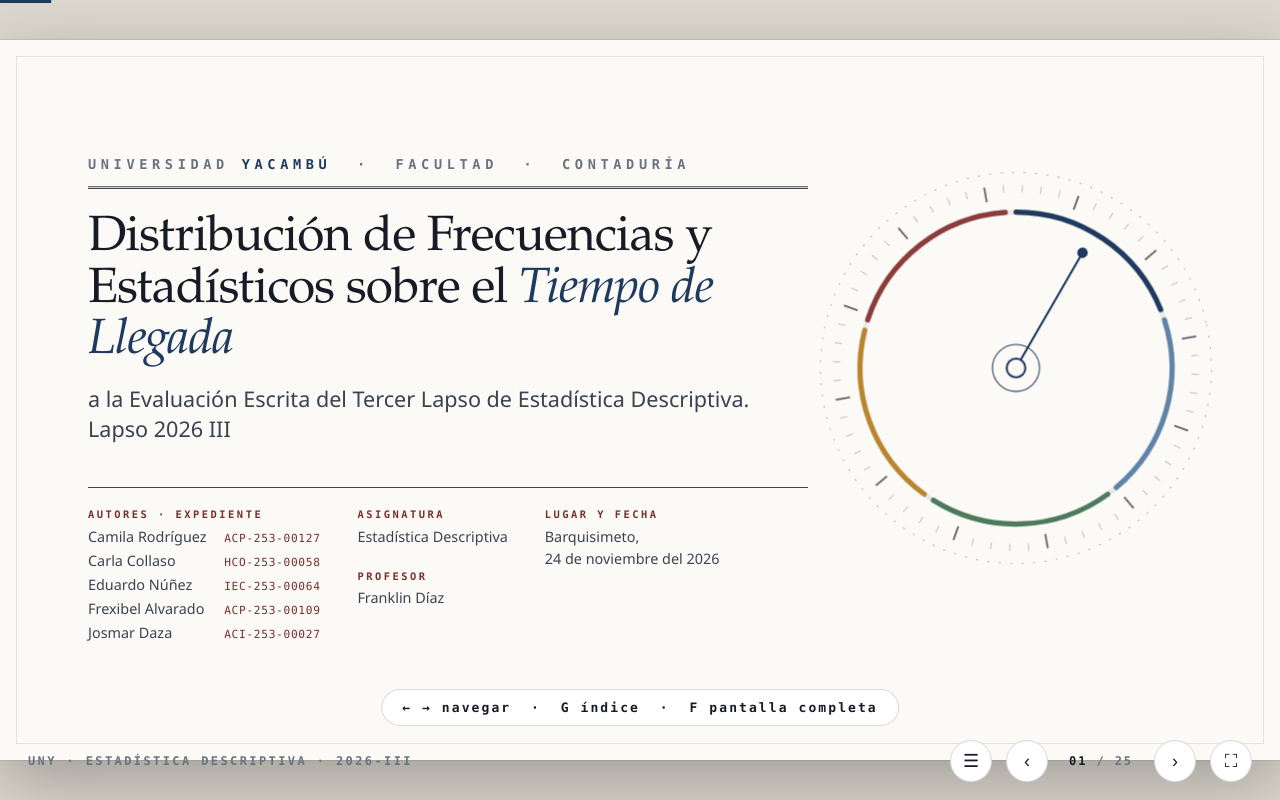
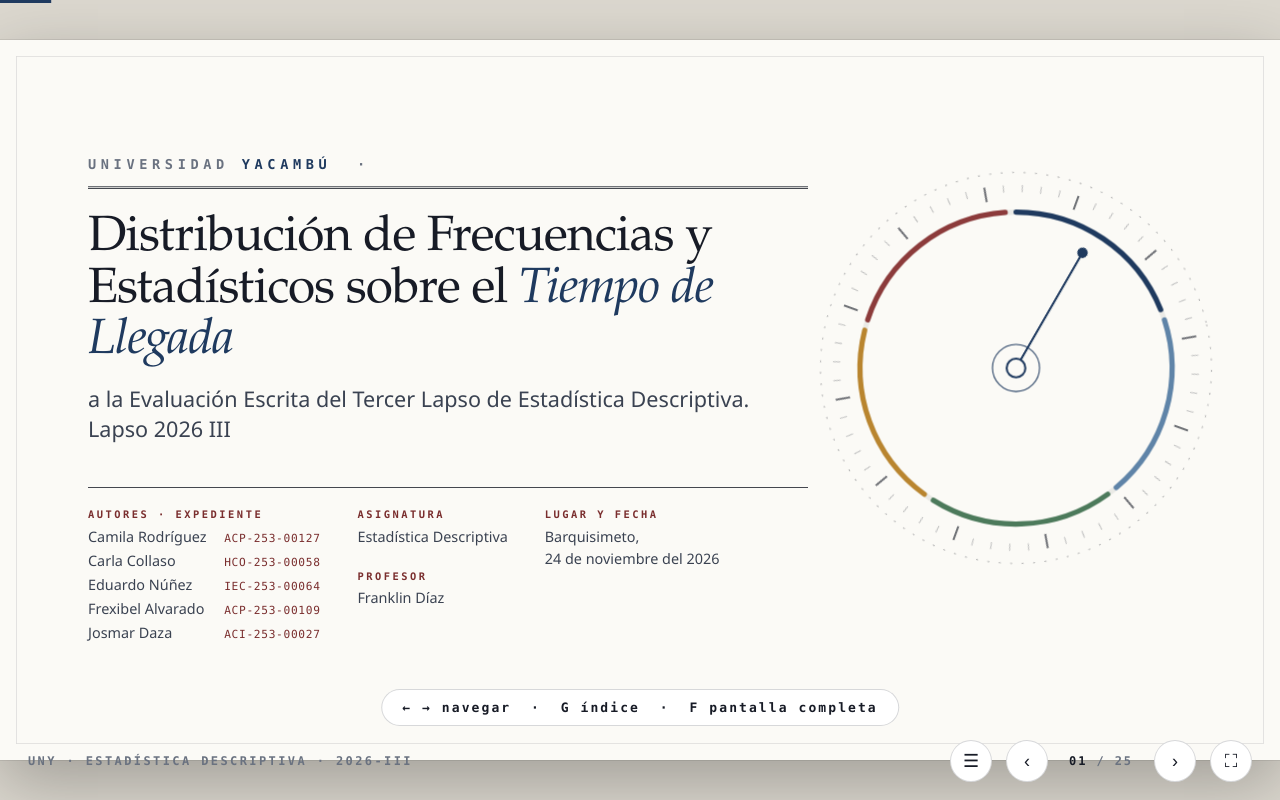
Before and after one commit to NunezEduardo/EstadisticaGR, a plain HTML site: page index.html in a window 1280 px wide. Drawn offline with Linux system fonts and the light colour scheme.

Commit message:
Update institution div in index.html
Removed the faculty information from the institution div.

```diff
--- a/index.html
+++ b/index.html
@@ -361,7 +361,7 @@ ul.dots li::before{border-radius:0;width:7px;height:7px;background:var(--a1);box
     <circle cx="200" cy="200" r="9" fill="#fbfaf6" stroke="#1f3a5f" stroke-width="2"/>
     <circle class="pulse" cx="200" cy="200" r="22" fill="none" stroke="#1f3a5f" stroke-width="1" style="transform-origin:200px 200px"/>
   </svg>
-  <div class="inst r">Universidad <b>Yacambú</b> &nbsp;·&nbsp; Facultad &nbsp;·&nbsp; Contaduría</div>
+  <div class="inst r">Universidad <b>Yacambú</b> &nbsp;·&nbsp;</div>
   <h1 class="r">Distribución de Frecuencias y Estadísticos sobre el <em>Tiempo de Llegada</em></h1>
   <p class="sub r">a la Evaluación Escrita del Tercer Lapso de Estadística Descriptiva. Lapso 2026&nbsp;III</p>
   <div class="meta r">
```
